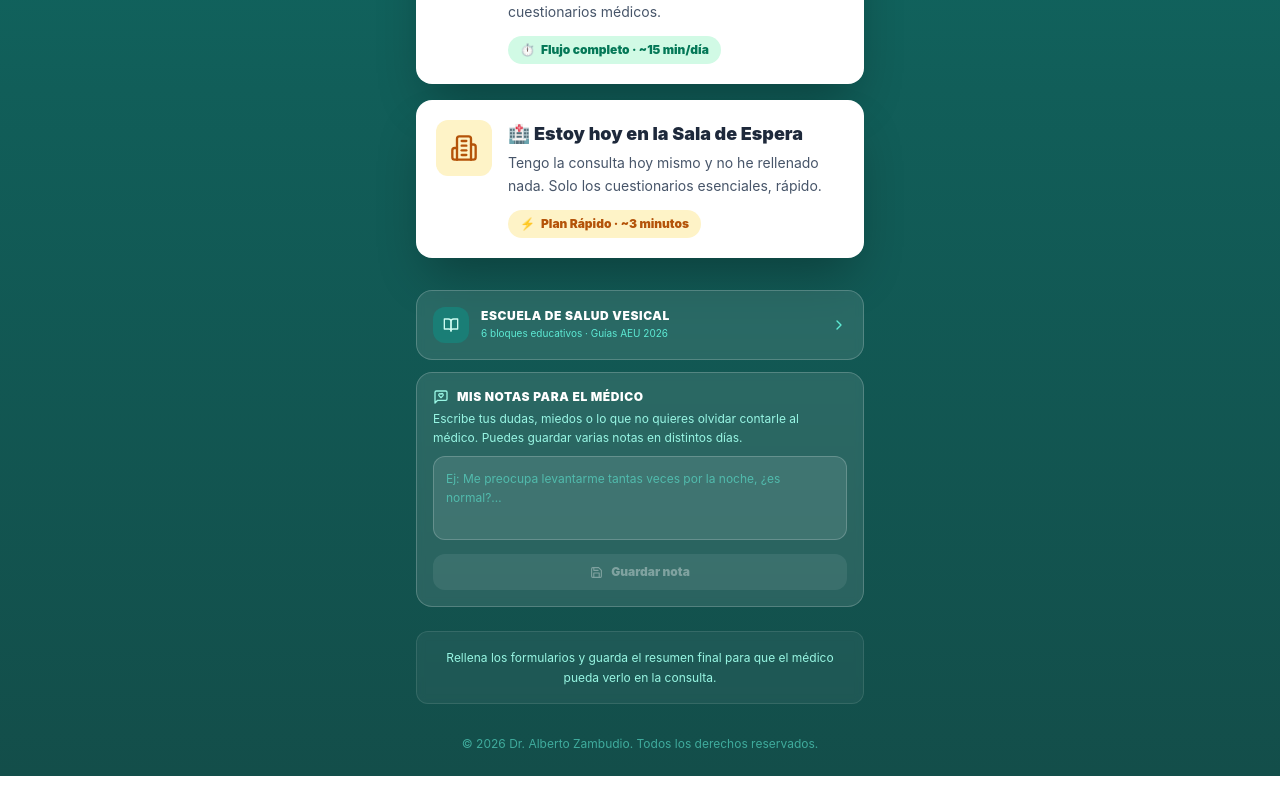
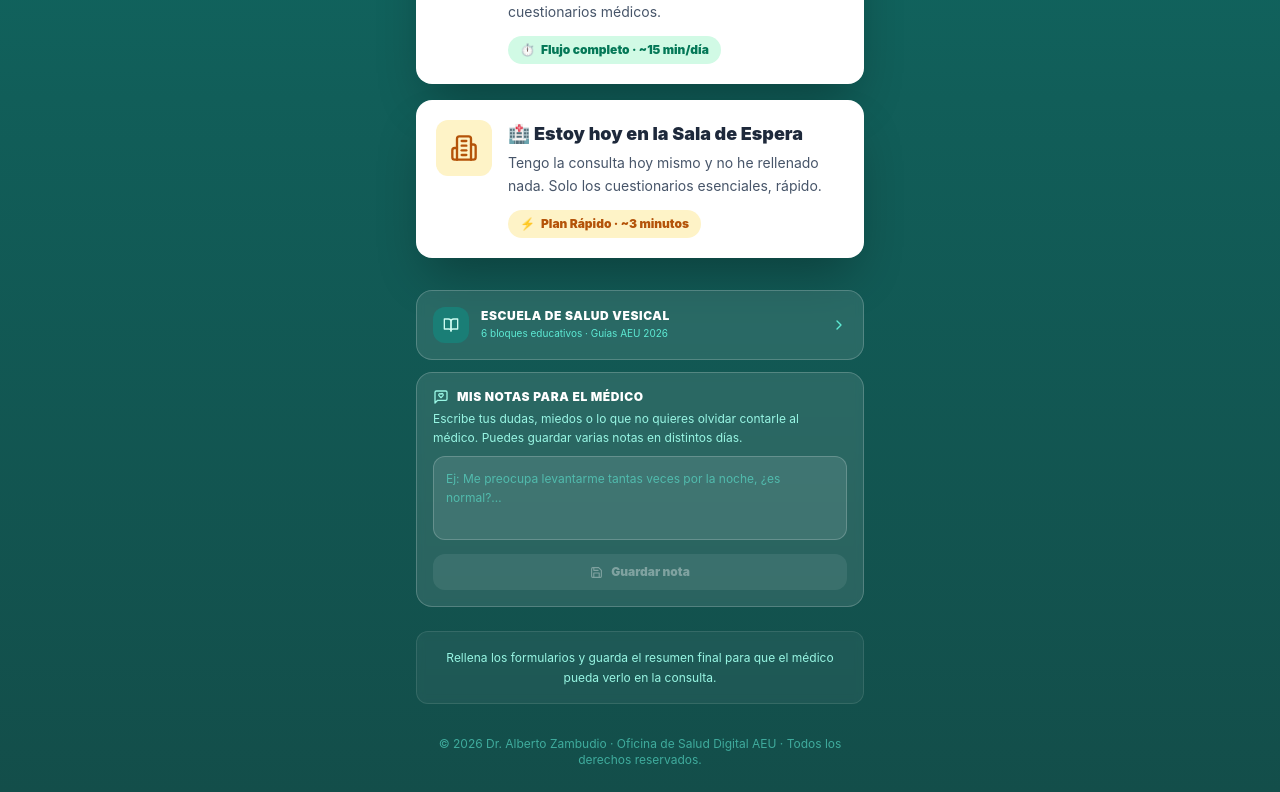
Before and after one commit to albertozambudiomunuera-rgb/stui2, a React (Vite) app: page / in a window 1280 px wide. Shown: the part 596-1388 px from the top of the page. Built offline with nearby package versions, Linux system fonts and the light colour scheme.

Commit message:
update footer text

```diff
--- a/src/App.tsx
+++ b/src/App.tsx
@@ -191,7 +191,7 @@ export default function App() {
 
       <footer className="text-center py-6 px-4 border-t border-slate-100 dark:border-slate-800 bg-white dark:bg-slate-900 mt-4">
         <p className="text-xs text-slate-400 dark:text-slate-500 leading-relaxed">
-          © 2026 Dr. Alberto Zambudio. Todos los derechos reservados.
+          © 2026 Dr. Alberto Zambudio · Oficina de Salud Digital AEU · Todos los derechos reservados.
         </p>
       </footer>
     </div>
--- a/src/components/screens/EntryScreen.tsx
+++ b/src/components/screens/EntryScreen.tsx
@@ -176,7 +176,7 @@ export function EntryScreen({ onChoose, notesCount, onAddNote, onOpenRecommendat
 
       <footer className="w-full max-w-md mt-8 text-center">
         <p className="text-xs text-teal-300/60">
-          © 2026 Dr. Alberto Zambudio. Todos los derechos reservados.
+          © 2026 Dr. Alberto Zambudio · Oficina de Salud Digital AEU · Todos los derechos reservados.
         </p>
       </footer>
     </div>
```
